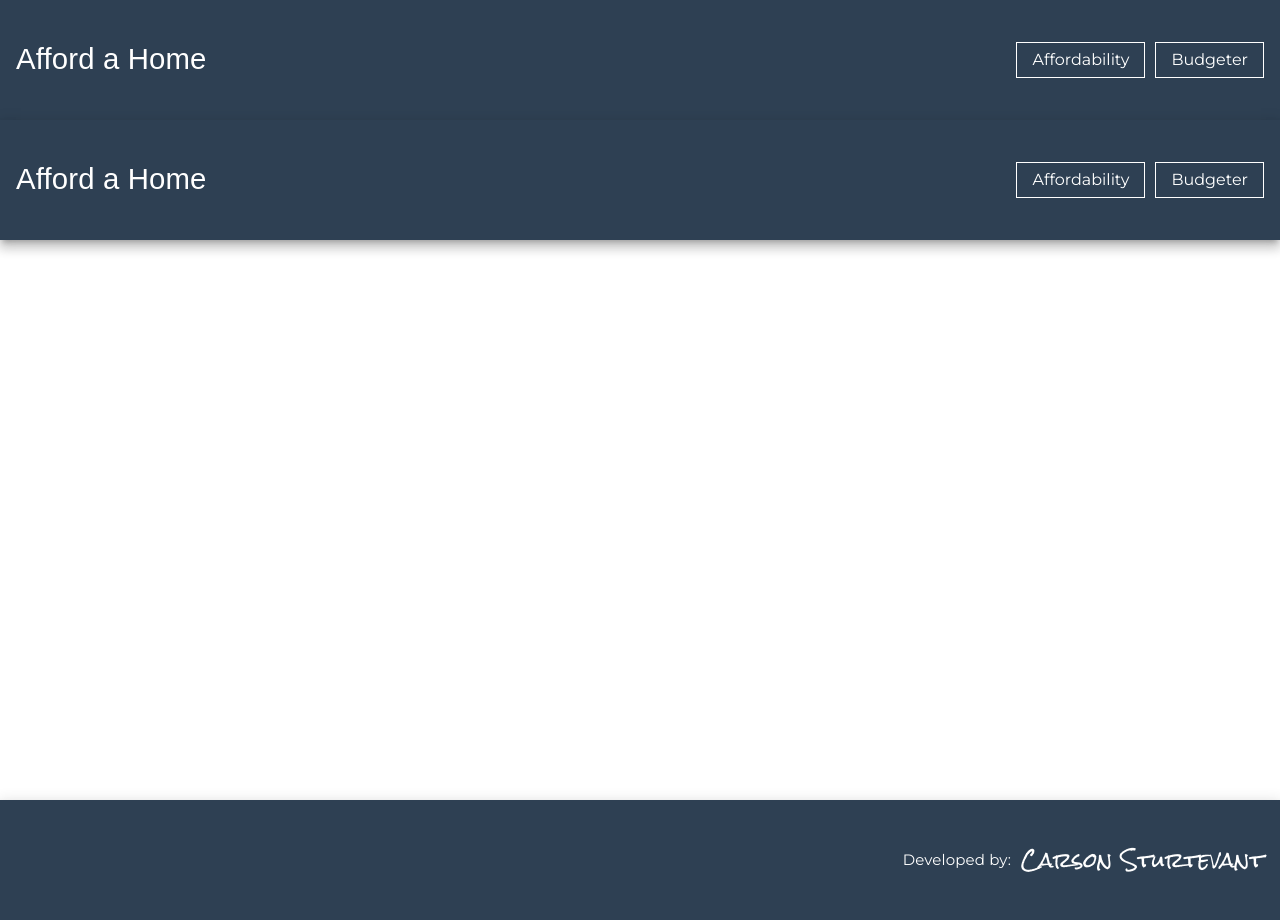
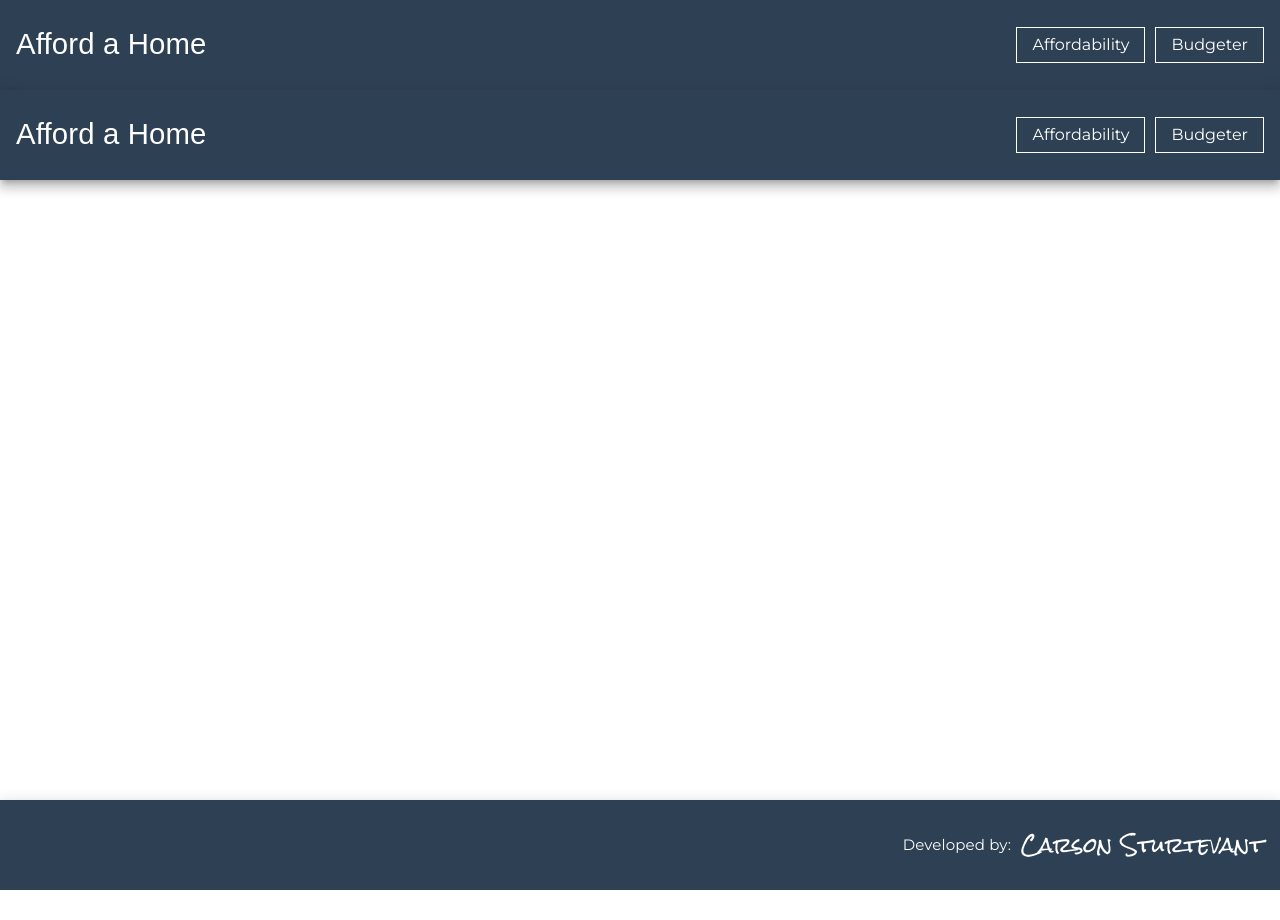
Before and after one commit to carsonsturtevant/afford-a-home, an Angular app: page /navbar in a window 1280 px wide. After the commit the page ends 890 px from the top, so only its background shows below. Built offline with nearby package versions, Linux system fonts and the light colour scheme; a web font is replaced by a local one.

Commit message:
make navbar smaller

```diff
--- a/src/app/app.component.scss
+++ b/src/app/app.component.scss
@@ -2,5 +2,5 @@
     padding: -8px !important;
     margin: 0 auto;
     max-width: 1500px !important;
-    min-height: calc(100vh - 120px);
+    min-height: calc(100vh - 90px);
 }
--- a/src/app/components/navbar/navbar.component.scss
+++ b/src/app/components/navbar/navbar.component.scss
@@ -1,9 +1,3 @@
-mat-toolbar {
-  min-height: 120px !important;
-  max-height: 120px !important;
-  color: white;
-}
-
 mat-sidenav {
   background-color: white;
 }
--- a/src/styling/styles.scss
+++ b/src/styling/styles.scss
@@ -52,8 +52,8 @@ body {
 }
 
 mat-toolbar {
-    min-height: 120px !important;
-    max-height: 120px !important;
+    min-height: 90px !important;
+    max-height: 90px !important;
     color: white;
 }
 
```
Also changed, not shown: src/app/components/welcome-card/welcome-card.component.html (+0 -18 lines).
